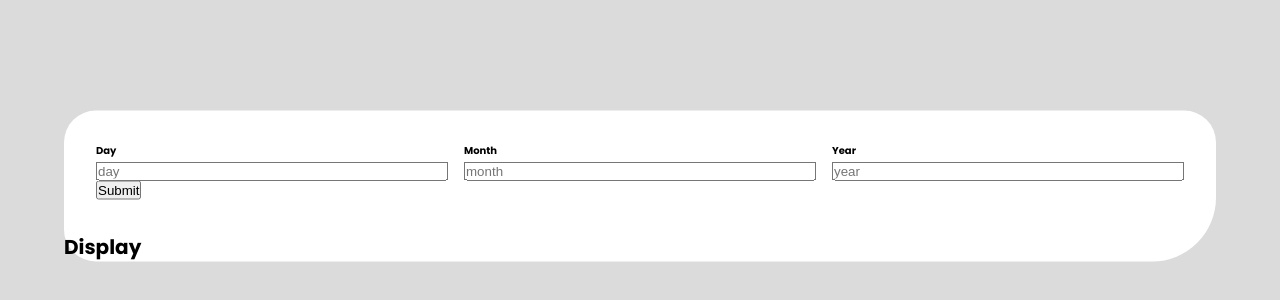
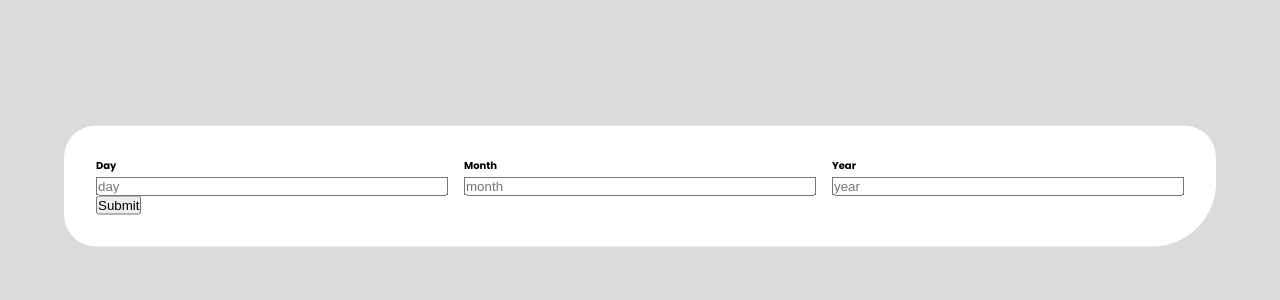
Before and after one commit to riwepo/fem-age-calculator-app, a React (Create React App) app: page / in a window 1280 px wide. Shown: the part 214-514 px from the top of the page. Built offline with nearby package versions, Linux system fonts and the light colour scheme.

Commit message:
leave display out for now

```diff
--- a/src/components/Card.js
+++ b/src/components/Card.js
@@ -9,7 +9,7 @@ function Card() {
   return (
     <main className={classes.card}>
       <Form />
-      <Display />
+      {/* <Display /> */}
     </main>
   );
 }
```
